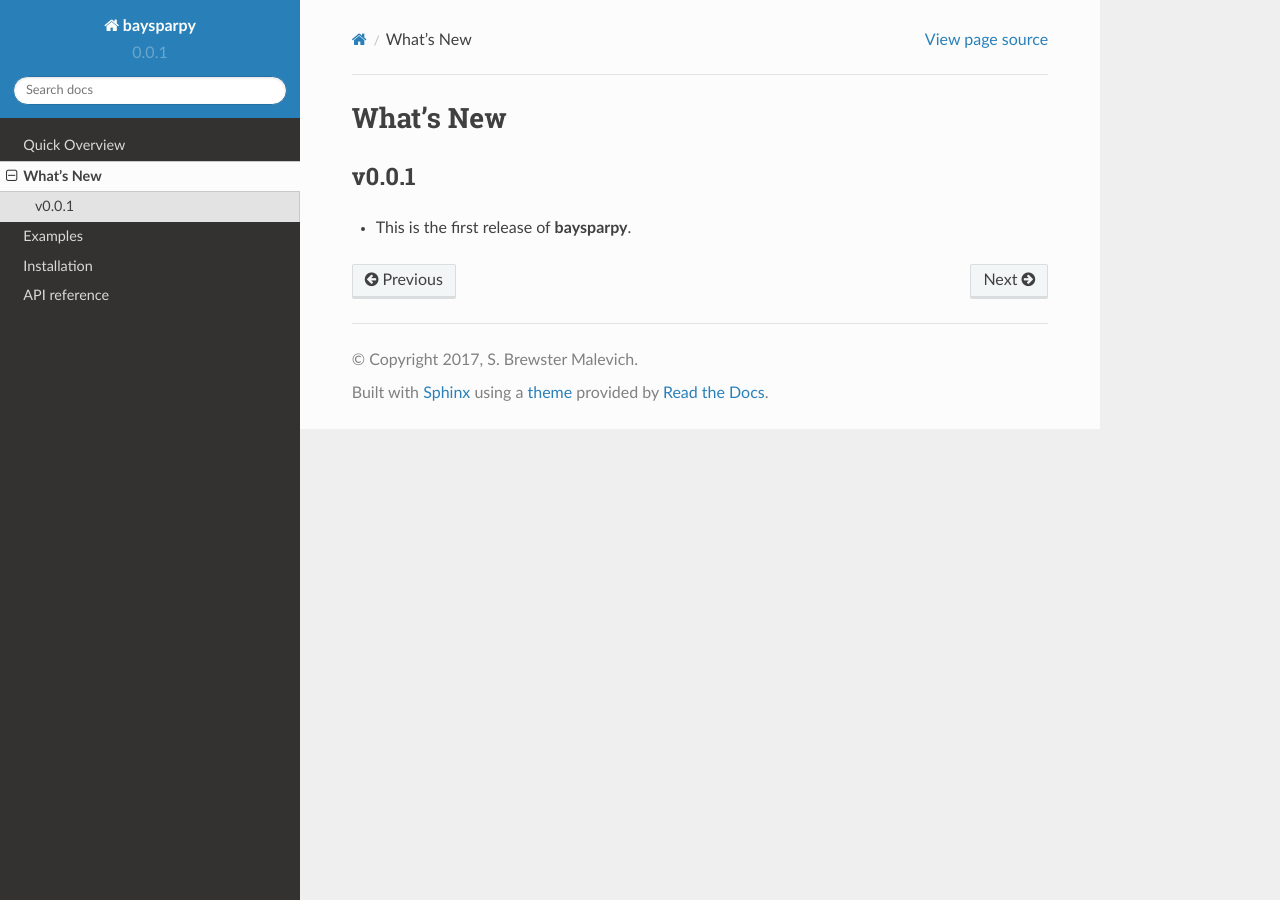
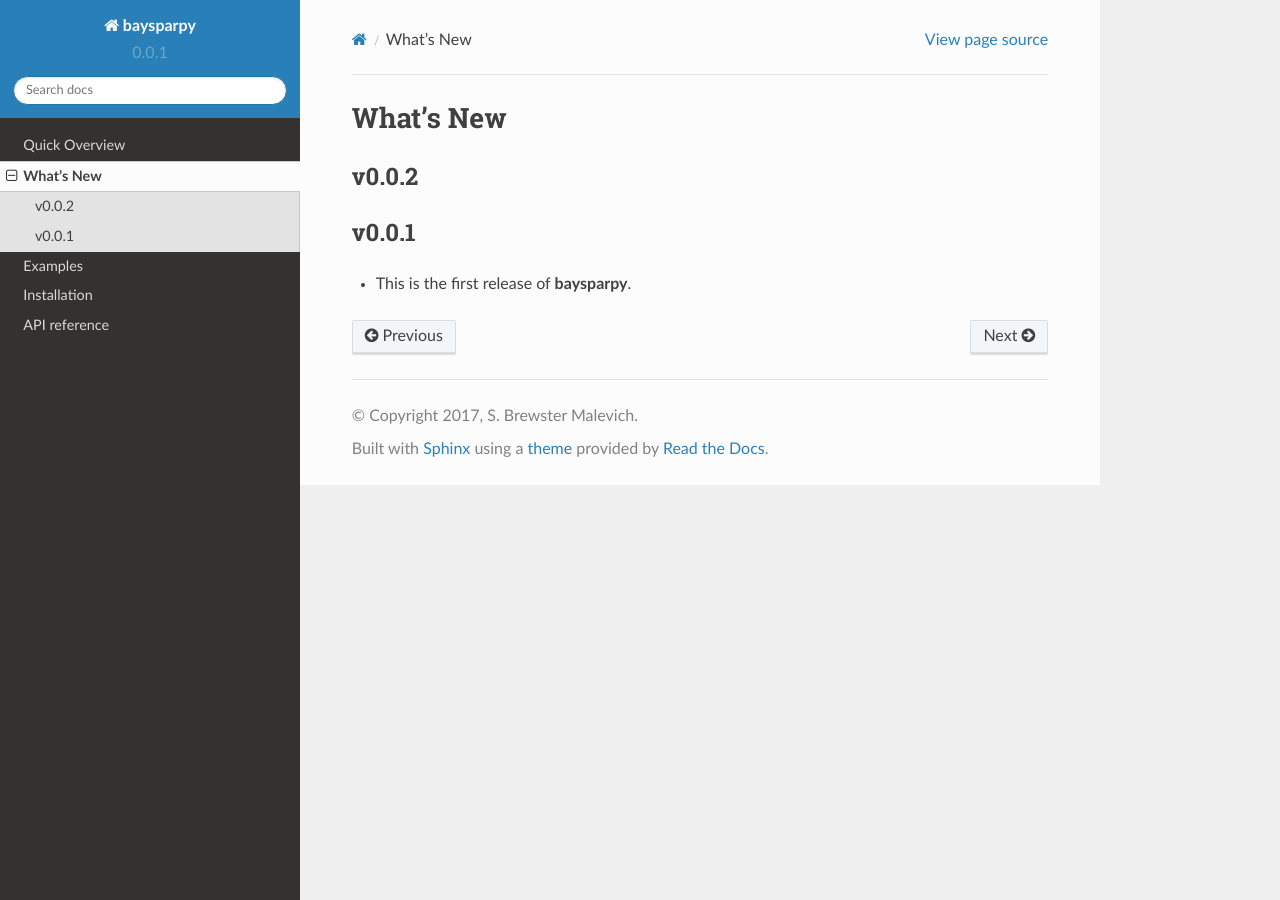
Before and after one commit to brews/baysparpy, a Sphinx documentation site: the page built from docs/whats_new.rst, in a window 1280 px wide. Built offline with Sphinx 7.4.7 and the Read the Docs theme 2.0.0, drawn with Linux system fonts in a browser that asks for light colours; the version number is read from the project's files by our own code.

Commit message:
Revert to dev version

```diff
--- a/docs/whats_new.rst
+++ b/docs/whats_new.rst
@@ -2,6 +2,12 @@
 
 What's New
 ==========
+
+.. _whats-new.0.0.2:
+
+v0.0.2
+------
+
 
 
 .. _whats-new.0.0.1:
```
